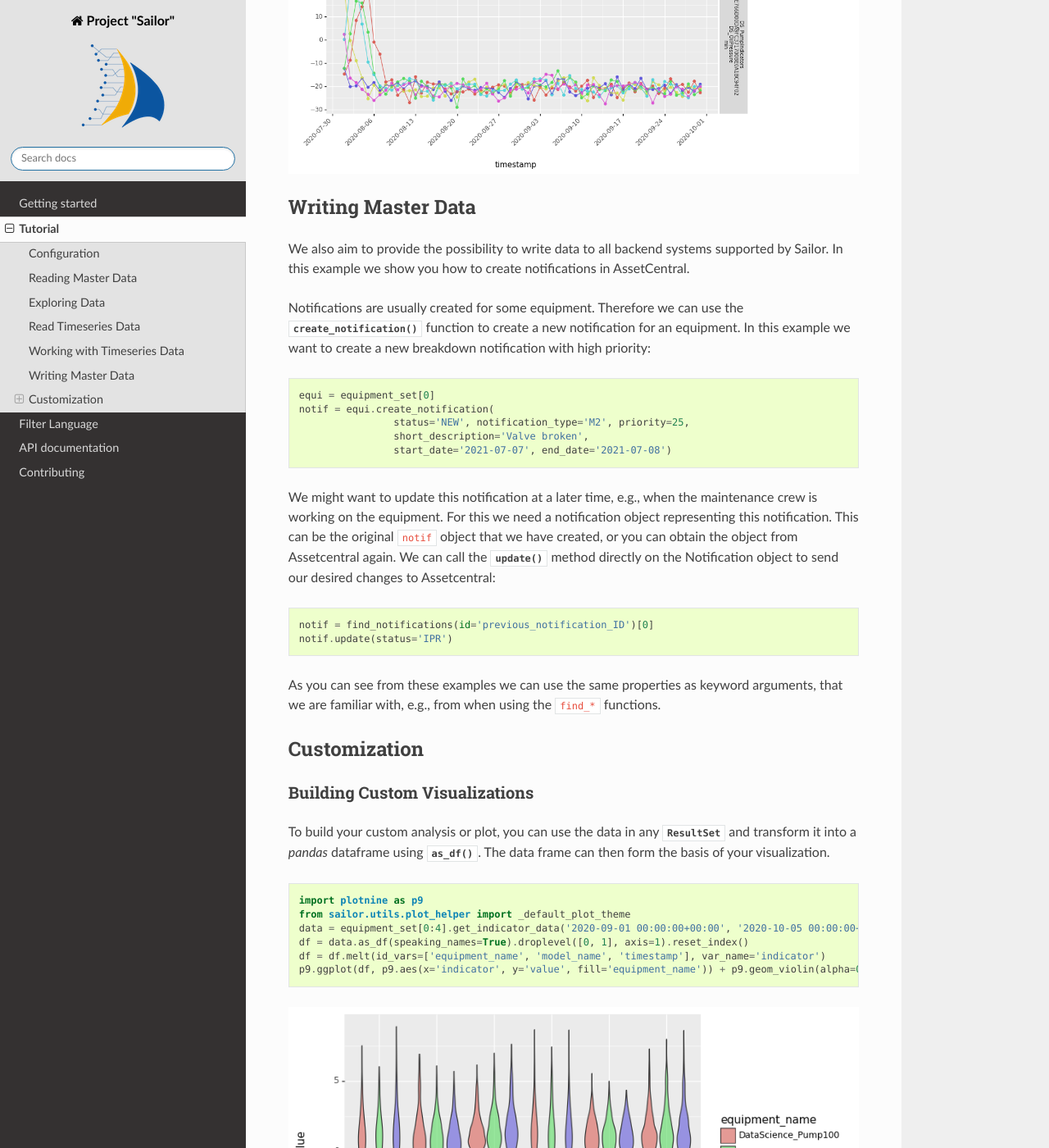
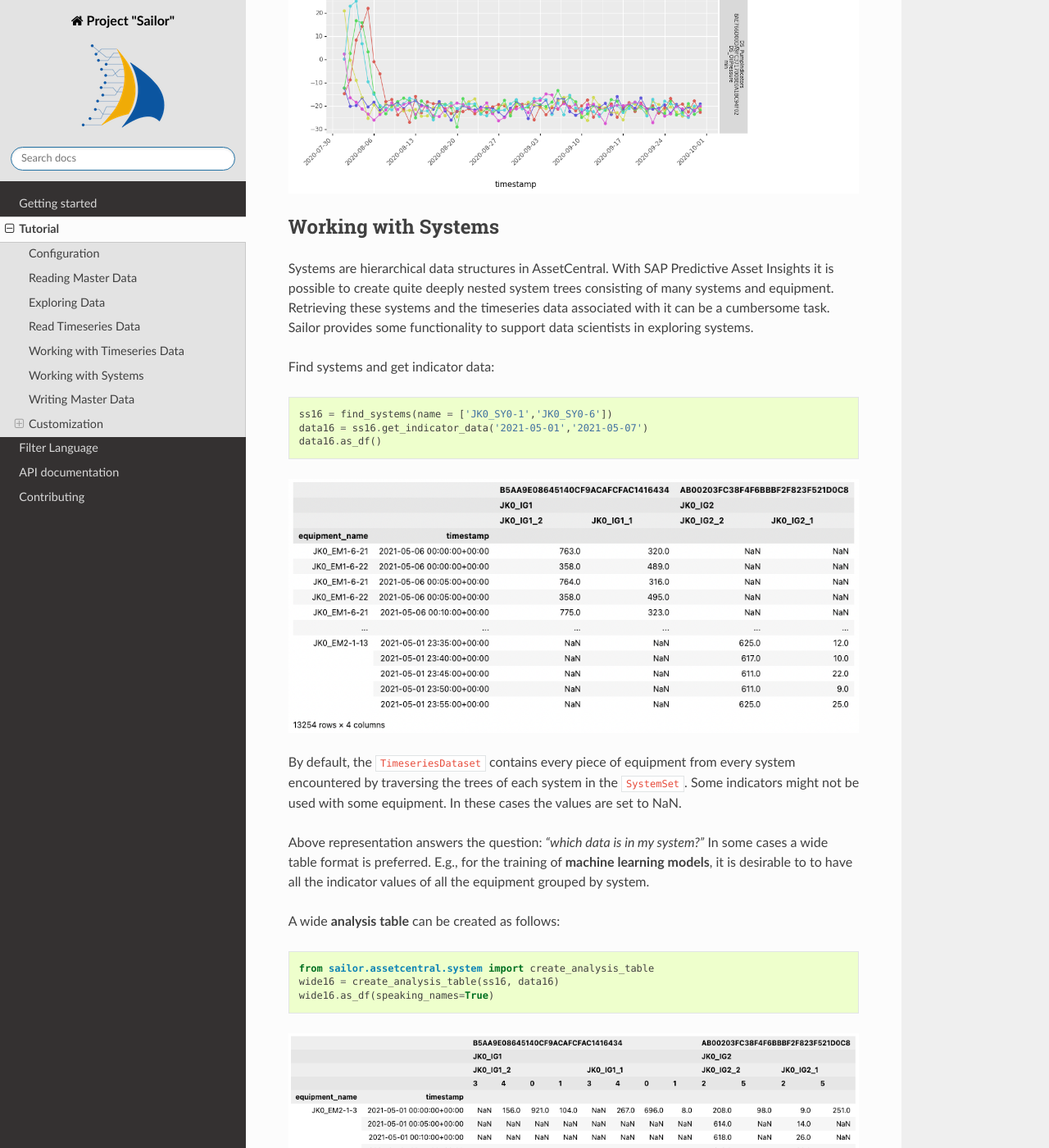
Before and after one commit to SAP/project-sailor, a Sphinx documentation site: the page built from docs/tutorial.rst, in a window 1280 px wide and 1400 px high, scrolled down 9010 px. Shown: the whole window at 82% size. Built offline with Sphinx 7.4.7 and the Read the Docs theme 2.0.0, drawn with Linux system fonts in a browser that asks for light colours; some of the changed text lies outside the part shown.

Commit message:
Add tutorial for analysis tables (systems)
This commit adds a tutorial for the previously submitted feature:
"Analysis tables for systems with hierarchical structure."

```diff
--- a/docs/tutorial.rst
+++ b/docs/tutorial.rst
@@ -12,6 +12,7 @@ in your SAP backends. In particular, you will learn how to:
 - :ref:`Explore and visualize master data <how_to_explore_data>`
 - :ref:`Read timeseries data from SAP IoT <how_to_read_timeseries>`
 - :ref:`Use the TimeseriesDataset <how_to_work_with_data>`
+- :ref:`Working with Systems <working_with_systems>`
 - :ref:`Create and update master data <how_to_write_master_data>`
 - :ref:`Build custom plots on the extracted data <how_to_custom_plot>`
 - :ref:`Build a machine learning model on the extracted data <how_to_model>`
@@ -250,6 +251,44 @@ Finally, you might be interested in plotting the resulting dataset::
 .. image:: _static/data_plot.png
 
 
+
+.. _working_with_systems:
+
+Working with Systems
+====================
+Systems are hierarchical data structures in AssetCentral. With SAP Predictive Asset Insights it is possible to create quite
+deeply nested system trees consisting of many systems and equipment. Retrieving these systems and the timeseries data
+associated with it can be a cumbersome task. Sailor provides some functionality to support data scientists in exploring systems.
+
+Find systems and get indicator data::
+
+    ss16 = find_systems(name = ['JK0_SY0-1','JK0_SY0-6'])
+    data16 = ss16.get_indicator_data('2021-05-01','2021-05-07')
+    data16.as_df()
+
+.. image:: _static/systemset_indicator_data.png
+
+By default, the ``TimeseriesDataset`` contains every piece of equipment from every system encountered by traversing the trees of each system in the ``SystemSet``.
+Some indicators might not be used with some equipment. In these cases the values are set to NaN.
+
+Above representation answers the question: *"which data is in my system?"* In some cases a wide table format is preferred.
+E.g., for the training of **machine learning models**, it is desirable to to have all the indicator values of all the equipment grouped by system.
+
+A wide **analysis table** can be created as follows::
+
+    from sailor.assetcentral.system import create_analysis_table
+    wide16 = create_analysis_table(ss16, data16)
+    wide16.as_df(speaking_names=True)
+
+.. image:: _static/systemset_analysis_table.png
+
+In a wide analysis table each piece of equipment is represented as a column for each indicator it occurs.
+The equipment appears as a unique number (unique within an analysis).
+Each system is represented by a so called *leading equipment* as the ``equipment_name``. Find the leading equipment for each system
+by calling ``get_leading_equipment()`` on the ``SystemSet``.
+
+
+
 .. _how_to_write_master_data:
 
 Writing Master Data
```
Also changed, not shown: docs/_static/systemset_analysis_table.png (added), docs/_static/systemset_indicator_data.png (added).
